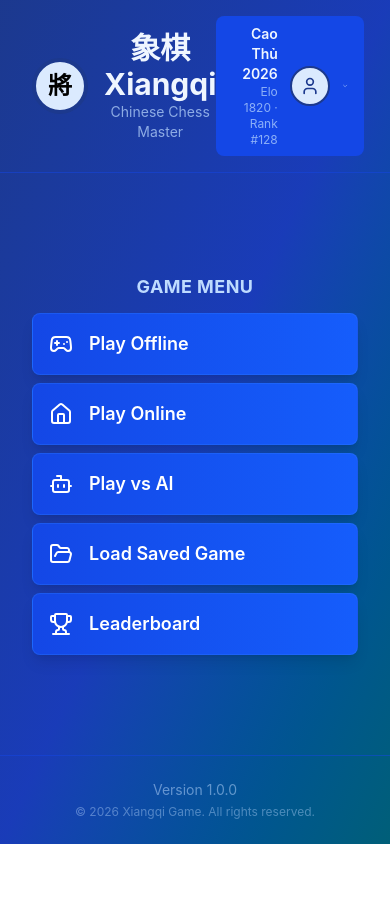
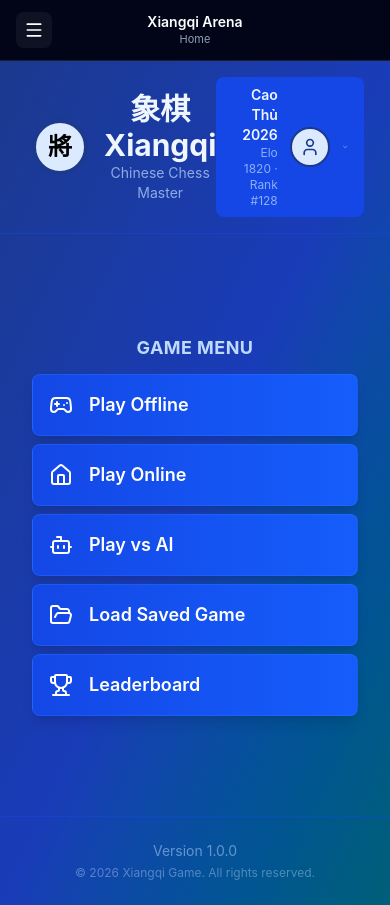
Before and after one commit to datkrb/xiang-qi, a React (Vite) app in the folder frontend/: page / in a window 390 px wide. Both pictures are taken after a click on the button "Chơi với tư cách khách". Before the commit the page ends 844 px from the top, so only its background shows below. Built offline with nearby package versions, Linux system fonts and the light colour scheme; no server answers.

Commit message:
feat: implement responsive AppSidebar with open/close functionality and mobile menu

```diff
--- a/frontend/src/App.tsx
+++ b/frontend/src/App.tsx
@@ -6,6 +6,7 @@ import "./App.css";
 import { GameProvider, useGame } from "./context/GameContext";
 import { GameConfig } from "./components/GameModeScreen";
 import AppSidebar from "./components/AppSidebar";
+import { Menu } from "lucide-react";
 
 // Define Screen types
 type Screen =
@@ -74,6 +75,7 @@ export default function App() {
   const [currentScreen, setCurrentScreen] = useState<Screen>("login");
   const [gameConfig, setGameConfig] = useState<GameConfig | null>(null);
   const [deepLinkRoomId, setDeepLinkRoomId] = useState<string | null>(null);
+  const [isSidebarOpen, setIsSidebarOpen] = useState(false);
 
   // Correct React State pattern: use useState with lazy initializer instead of useMemo for session userId
   const [userId] = useState(
@@ -83,6 +85,7 @@ export default function App() {
   // Stabilize callbacks using useCallback
   const handleNavigate = useCallback((screen: string) => {
     setCurrentScreen(screen as Screen);
+    setIsSidebarOpen(false);
   }, []);
 
   const handleNavigateToForgotOrRegister = useCallback((screen: string) => {
@@ -133,11 +136,13 @@ export default function App() {
     localStorage.removeItem("authToken");
     localStorage.removeItem("authUserId");
     console.log("Logout");
+    setIsSidebarOpen(false);
     setCurrentScreen("login");
   }, []);
 
   const handleGuestPlay = useCallback(() => {
     GuestStorage.getOrCreateGuest();
+    setIsSidebarOpen(false);
     setCurrentScreen("home");
   }, []);
 
@@ -147,6 +152,7 @@ export default function App() {
   }, []);
 
   const handleBackToHome = useCallback(() => {
+    setIsSidebarOpen(false);
     setCurrentScreen("home");
     setGameConfig(null);
   }, []);
@@ -215,14 +221,38 @@ export default function App() {
             <ForgotPasswordScreen onNavigate={handleNavigate} />
           ) : null}
 
-          {currentScreen !== "login" && currentScreen !== "register" && currentScreen !== "forgot" ? (
-            <div className="flex min-h-screen bg-slate-950">
+          {currentScreen !== "login" &&
+          currentScreen !== "register" &&
+          currentScreen !== "forgot" ? (
+            <div className="relative flex min-h-screen bg-slate-950">
               <AppSidebar
                 currentScreen={currentScreen}
                 onNavigate={handleNavigate}
                 onLogout={handleLogout}
+                isOpen={isSidebarOpen}
+                onClose={() => setIsSidebarOpen(false)}
               />
-              <main className="flex-1 min-w-0">
+              <main className="flex-1 min-w-0 w-full lg:ml-0">
+                <div className="sticky top-0 z-20 flex items-center justify-between gap-3 border-b border-white/10 bg-slate-950/95 px-4 py-3 text-white backdrop-blur lg:hidden">
+                  <button
+                    onClick={() => setIsSidebarOpen(true)}
+                    className="inline-flex items-center justify-center rounded-lg bg-white/5 p-2 hover:bg-white/10"
+                    aria-label="Open navigation"
+                  >
+                    <Menu className="h-5 w-5" />
+                  </button>
+                  <div className="text-center">
+                    <p className="text-sm font-semibold leading-tight">
+                      Xiangqi Arena
+                    </p>
+                    <p className="text-[11px] text-slate-400 capitalize">
+                      {currentScreen}
+                    </p>
+                  </div>
+                  <div className="w-9" />
+                </div>
+
+                <div className="mx-auto w-full max-w-400">
                   {currentScreen === "profile" ? (
                     <ProfileScreen onBack={handleBackToHome} />
                   ) : null}
@@ -232,7 +262,10 @@ export default function App() {
                   ) : null}
 
                   {currentScreen === "settings" ? (
-                  <SettingsScreen onBack={handleBackToHome} onLogout={handleLogout} />
+                    <SettingsScreen
+                      onBack={handleBackToHome}
+                      onLogout={handleLogout}
+                    />
                   ) : null}
 
                   {currentScreen === "home" ? (
@@ -266,7 +299,10 @@ export default function App() {
                   ) : null}
 
                   {currentScreen === "game" ? (
-                  <MainGameScreen config={gameConfig!} onExit={handleBackToHome} />
+                    <MainGameScreen
+                      config={gameConfig!}
+                      onExit={handleBackToHome}
+                    />
                   ) : null}
 
                   {currentScreen === "load" ? (
@@ -283,6 +319,7 @@ export default function App() {
                   {currentScreen === "leaderboard" ? (
                     <LeaderboardScreen onBack={handleBackToHome} />
                   ) : null}
+                </div>
               </main>
             </div>
           ) : null}
--- a/frontend/src/components/AppSidebar.tsx
+++ b/frontend/src/components/AppSidebar.tsx
@@ -10,13 +10,15 @@ import {
   LogOut,
   Swords,
   Shield,
-  Menu,
+  X,
 } from "lucide-react";
 
 interface AppSidebarProps {
   currentScreen: string;
   onNavigate: (screen: string) => void;
   onLogout: () => void;
+  isOpen: boolean;
+  onClose: () => void;
 }
 
 const primaryNav = [
@@ -38,29 +40,76 @@ export default function AppSidebar({
   currentScreen,
   onNavigate,
   onLogout,
+  isOpen,
+  onClose,
 }: AppSidebarProps) {
   return (
-    <aside className="hidden lg:flex w-80 shrink-0 flex-col bg-slate-950/95 border-r border-white/10 text-white min-h-screen sticky top-0">
-      <div className="px-6 py-6 border-b border-white/10">
+    <>
+      <div
+        className={`fixed inset-0 z-30 bg-black/60 transition-opacity lg:hidden ${
+          isOpen ? "opacity-100" : "pointer-events-none opacity-0"
+        }`}
+        onClick={onClose}
+      />
+
+      <aside
+        className={`fixed inset-y-0 left-0 z-40 flex w-80 shrink-0 flex-col bg-slate-950/95 border-r border-white/10 text-white min-h-screen transform transition-transform duration-300 lg:sticky lg:top-0 lg:flex lg:translate-x-0 ${
+          isOpen ? "translate-x-0" : "-translate-x-full lg:translate-x-0"
+        }`}
+      >
+        <div className="flex items-center justify-between px-4 py-4 border-b border-white/10 lg:hidden">
+          <div className="flex items-center gap-3">
+            <div className="w-10 h-10 rounded-2xl bg-linear-to-br from-amber-400 to-amber-600 flex items-center justify-center text-slate-950 font-black text-lg">
+              將
+            </div>
+            <div>
+              <p className="text-sm font-semibold leading-tight">
+                Xiangqi Arena
+              </p>
+              <p className="text-[11px] text-slate-400">Mobile menu</p>
+            </div>
+          </div>
+          <button
+            onClick={onClose}
+            className="p-2 rounded-lg bg-white/5 hover:bg-white/10"
+            aria-label="Close navigation"
+          >
+            <X className="w-5 h-5" />
+          </button>
+        </div>
+
+        <div className="px-6 py-6 border-b border-white/10 hidden lg:block">
           <div className="flex items-center gap-3">
             <div className="w-12 h-12 rounded-2xl bg-linear-to-br from-amber-400 to-amber-600 flex items-center justify-center text-slate-950 font-black text-xl">
               將
             </div>
             <div>
-            <p className="text-lg font-semibold leading-tight">Xiangqi Arena</p>
+              <p className="text-lg font-semibold leading-tight">
+                Xiangqi Arena
+              </p>
               <p className="text-xs text-slate-400">Modern chess workspace</p>
             </div>
           </div>
         </div>
 
         <div className="px-4 py-5 space-y-5 flex-1 overflow-y-auto">
-        <NavSection label="Play" items={primaryNav} currentScreen={currentScreen} onNavigate={onNavigate} />
-        <NavSection label="Account" items={accountNav} currentScreen={currentScreen} onNavigate={onNavigate} />
+          <NavSection
+            label="Play"
+            items={primaryNav}
+            currentScreen={currentScreen}
+            onNavigate={onNavigate}
+          />
+          <NavSection
+            label="Account"
+            items={accountNav}
+            currentScreen={currentScreen}
+            onNavigate={onNavigate}
+          />
         </div>
 
         <div className="px-4 py-5 border-t border-white/10 space-y-3">
           <button
-          onClick={onNavigate.bind(null, "tutorial")}
+            onClick={() => onNavigate("tutorial")}
             className="w-full flex items-center gap-3 px-4 py-3 rounded-xl bg-white/5 hover:bg-white/10 text-sm font-medium transition-colors"
           >
             <Shield className="w-4 h-4 text-emerald-400" />
@@ -75,6 +124,7 @@ export default function AppSidebar({
           </button>
         </div>
       </aside>
+    </>
   );
 }
 
```
Lines whose indentation alone changed are shown as unchanged.
